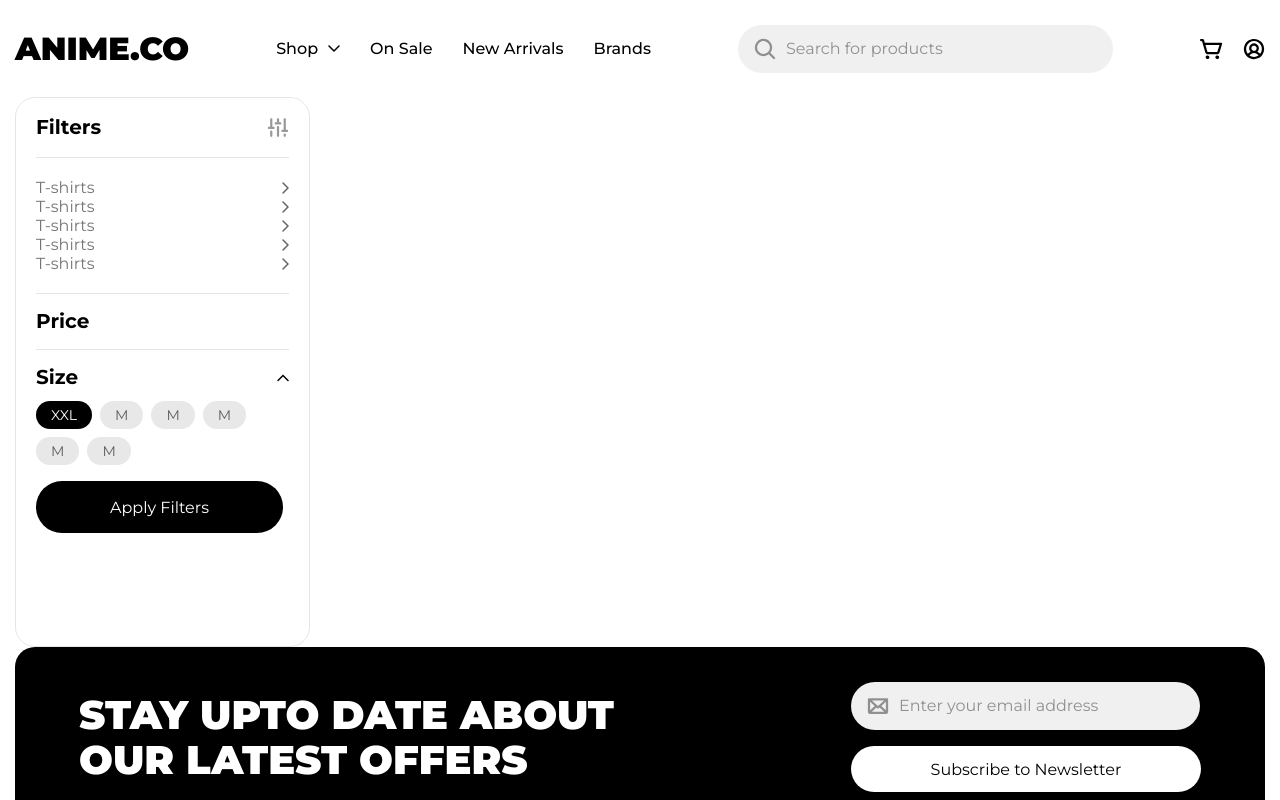
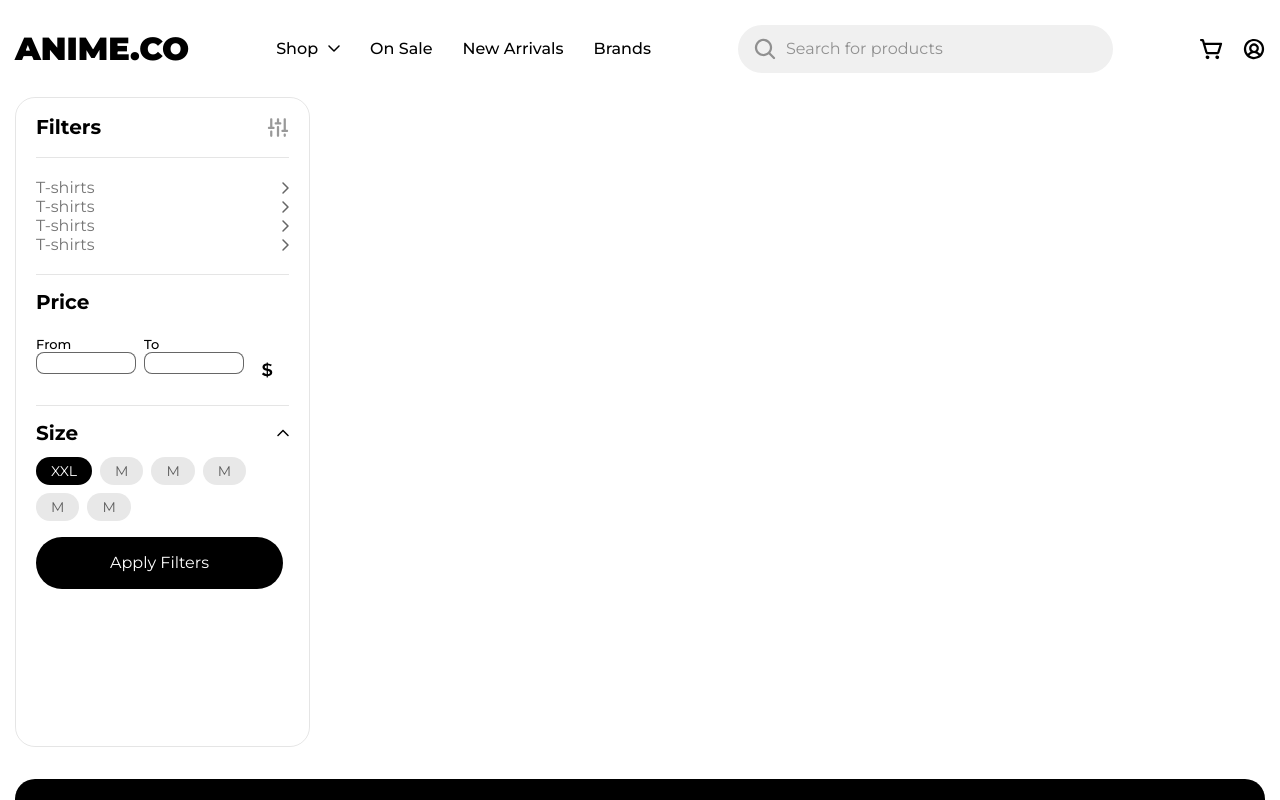
Before and after one commit to zh31n/madara.shop, a React (Vite) app: page /catalog in a window 1280 px wide. Shown: the top 800 px of the page. Built offline with nearby package versions, Linux system fonts and the light colour scheme.

Commit message:
add refactoring and price filter

```diff
--- a/src/Pages/Catalog/Catalog.module.scss
+++ b/src/Pages/Catalog/Catalog.module.scss
@@ -1,34 +1,4 @@
 .pageContainer{
   display: flex;
   justify-content: space-between;
-  .filtersNav{
-    height: 550px;
-    width: 295px;
-    border: 1px solid rgba(0, 0, 0, 0.1);
-    border-radius: 20px;
-    padding: 20px 20px;
-    .title{
-      font-size: 20px;
-      font-weight: bold;
-      line-height: 15px;
-      display: flex;
-      justify-content: space-between;
-      align-items: center;
-    }
-    .categorieLink{
-      display: flex;
-      align-items: center;
-      justify-content: space-between;
-      font-size: 16px;
-      color: rgba(0, 0, 0, 0.54);
-    }
-    .sizeButtons{
-      flex-wrap: wrap;
-      margin-top: 1em;
-      display: flex;
-      align-items: center;
-      gap: 8px;
-      margin-bottom: 1rem;
-    }
-  }
 }
--- a/src/Pages/Catalog/Catalog.tsx
+++ b/src/Pages/Catalog/Catalog.tsx
@@ -1,62 +1,11 @@
 import s from './Catalog.module.scss';
-import filterImg from '../../assets/img/filters.svg';
-import HorizontalLine from "../../UI/HorizontalLine/HorizontalLine.tsx";
-import arrowRight from '../../assets/img/aerrow_right.svg';
-import arrowUp from '../../assets/img/arrow_up.svg';
-import SizeButton from "./Components/SizeButton/SizeButton.tsx";
-import BlackButton from "../../UI/BlackButton/BlackButton.tsx";
+import Filters from "./Components/Filters/Filters.tsx";
 
 const Catalog = () => {
     return (
         <div className={'container'}>
             <div className={s.pageContainer}>
-                <div className={s.filtersNav}>
-                    <div className={s.title}>
-                        Filters
-                        <img src={filterImg} alt="filer image"/>
-                    </div>
-                    <HorizontalLine margin={20}/>
-                    <div className={s.linksCategories}>
-                        <div className={s.categorieLink}>
-                            T-shirts
-                            <img src={arrowRight} alt={'arrow-right'}/>
-                        </div>
-                        <div className={s.categorieLink}>
-                            T-shirts
-                            <img src={arrowRight} alt={'arrow-right'}/>
-                        </div>
-                        <div className={s.categorieLink}>
-                            T-shirts
-                            <img src={arrowRight} alt={'arrow-right'}/>
-                        </div>
-                        <div className={s.categorieLink}>
-                            T-shirts
-                            <img src={arrowRight} alt={'arrow-right'}/>
-                        </div>
-                        <div className={s.categorieLink}>
-                            T-shirts
-                            <img src={arrowRight} alt={'arrow-right'}/>
-                        </div>
-                    </div>
-                    <HorizontalLine margin={20}/>
-                    <div className={s.title}>Price</div>
-                    <HorizontalLine margin={20}/>
-                    <div className={s.size}>
-                        <div className={s.title}>
-                            Size
-                            <img src={arrowUp} alt={'arrow-up'} />
-                        </div>
-                        <div className={s.sizeButtons}>
-                            <SizeButton text={'XXL'} active={true}/>
-                            <SizeButton text={'M'}/>
-                            <SizeButton text={'M'}/>
-                            <SizeButton text={'M'}/>
-                            <SizeButton text={'M'}/>
-                            <SizeButton text={'M'}/>
-                        </div>
-                    </div>
-                    <BlackButton text={'Apply Filters'} width={247}/>
-                </div>
+                <Filters/>
             </div>
         </div>
     );
--- /dev/null
+++ b/src/Pages/Catalog/Components/Filters/Filters.module.scss
@@ -0,0 +1,63 @@
+.filtersNav{
+  height: 650px;
+  width: 295px;
+  border: 1px solid rgba(0, 0, 0, 0.1);
+  border-radius: 20px;
+  padding: 20px 20px;
+  margin-bottom: 2rem;
+  .title{
+    font-size: 20px;
+    font-weight: bold;
+    line-height: 15px;
+    display: flex;
+    justify-content: space-between;
+    align-items: center;
+  }
+  .sizeButtons{
+      flex-wrap: wrap;
+      margin-top: 1em;
+      display: flex;
+      align-items: center;
+      gap: 8px;
+      margin-bottom: 1rem;
+  }
+  .priceFiltersCont{
+    margin-top: 1rem;
+    display: flex;
+    align-items: center;
+    gap: 8px;
+    img{
+      width: 30px;
+      height: 30px;
+      margin-top: 1.8rem;
+    }
+  }
+  .priceFilter{
+    display: flex;
+    flex-direction: column;
+
+    label{
+      font-size: 13px;
+      font-weight: 500;
+    }
+
+    input[type="number"]::-webkit-outer-spin-button,
+    input[type="number"]::-webkit-inner-spin-button {
+      -webkit-appearance: none;
+      margin: 0;
+    }
+
+    /* Firefox */
+    input[type="number"] {
+      -moz-appearance: textfield;
+    }
+
+    input{
+      border-radius: 8px;
+      width: 100px;
+      padding: 2px 8px;
+
+      border: 1px solid rgba(0, 0, 0, 0.6);
+    }
+  }
+}
--- /dev/null
+++ b/src/Pages/Catalog/Components/Filters/Filters.tsx
@@ -0,0 +1,62 @@
+import s from "./Filters.module.scss";
+import filterImg from "../../../../assets/img/filters.svg";
+import HorizontalLine from "../../../../UI/HorizontalLine/HorizontalLine.tsx";
+import arrowUp from "../../../../assets/img/arrow_up.svg";
+import SizeButton from "../SizeButton/SizeButton.tsx";
+import BlackButton from "../../../../UI/BlackButton/BlackButton.tsx";
+import CategorLink from "./components/categorLink/categorLink.tsx";
+import dollarImg from "../../../../assets/img/dollar.svg";
+
+
+const Filters = () => {
+    return (
+        <div className={s.filtersNav}>
+            <div className={s.title}>
+                Filters
+                <img src={filterImg} alt="filer image"/>
+            </div>
+            <HorizontalLine margin={20}/>
+            <div className={s.linksCategories}>
+                <CategorLink text={'T-shirts'}/>
+                <CategorLink text={'T-shirts'}/>
+                <CategorLink text={'T-shirts'}/>
+                <CategorLink text={'T-shirts'}/>
+            </div>
+            <HorizontalLine margin={20}/>
+            <div className={s.price}>
+                <div className={s.title}>
+                    Price
+                </div>
+                <div className={s.priceFiltersCont}>
+                    <div className={s.priceFilter}>
+                        <label>From</label>
+                        <input type="number"/>
+                    </div>
+                    <div className={s.priceFilter}>
+                        <label>To</label>
+                        <input type="number"/>
+                    </div>
+                    <img src={dollarImg} alt=""/>
+                </div>
+            </div>
+            <HorizontalLine margin={20}/>
+            <div className={s.size}>
+                <div className={s.title}>
+                    Size
+                    <img src={arrowUp} alt={'arrow-up'}/>
+                </div>
+                <div className={s.sizeButtons}>
+                    <SizeButton text={'XXL'} active={true}/>
+                    <SizeButton text={'M'}/>
+                    <SizeButton text={'M'}/>
+                    <SizeButton text={'M'}/>
+                    <SizeButton text={'M'}/>
+                    <SizeButton text={'M'}/>
+                </div>
+            </div>
+            <BlackButton text={'Apply Filters'} width={247}/>
+        </div>
+    );
+};
+
+export default Filters;
--- /dev/null
+++ b/src/Pages/Catalog/Components/Filters/components/categorLink/Types.ts
@@ -0,0 +1,4 @@
+export interface ICategoryLink {
+    id?: number;
+    text: string;
+}
--- /dev/null
+++ b/src/Pages/Catalog/Components/Filters/components/categorLink/categorLink.module.scss
@@ -0,0 +1,7 @@
+.categorieLink{
+  display: flex;
+  align-items: center;
+  justify-content: space-between;
+  font-size: 16px;
+  color: rgba(0, 0, 0, 0.54);
+}
--- /dev/null
+++ b/src/Pages/Catalog/Components/Filters/components/categorLink/categorLink.tsx
@@ -0,0 +1,15 @@
+import s from "./categorLink.module.scss";
+import arrowRight from "../../../../../../assets/img/aerrow_right.svg";
+import {ICategoryLink} from "./Types.ts";
+
+
+const CategorLink = ({text}:ICategoryLink) => {
+    return (
+        <div className={s.categorieLink}>
+            {text}
+            <img src={arrowRight} alt={'arrow-right'}/>
+        </div>
+    );
+};
+
+export default CategorLink;
```
Also changed, not shown: src/assets/img/Dollar.svg (added).
